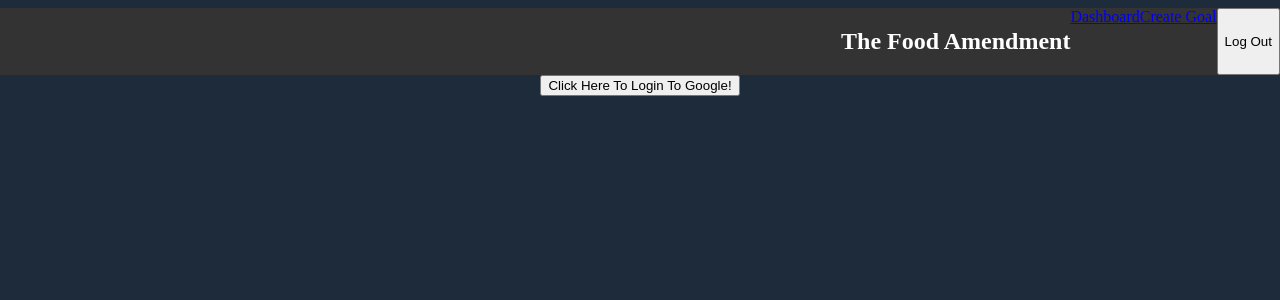
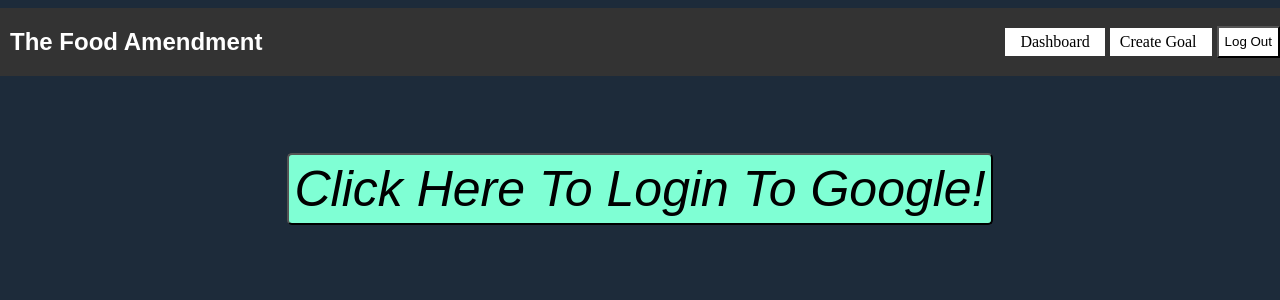
Before and after one commit to nishantj2006/excersisehackathon, a React (Create React App) app: page /login in a window 1280 px wide. Shown: the top 300 px of the page. Built offline with nearby package versions, Linux system fonts and the light colour scheme; no server answers; sample sign-in values are in the browser's storage.

Commit message:
Revert "Merge branch 'main' of https://github.com/nishantj2006/excersisehackathon"
This reverts commit 052fc9bb6c570117695af151dc39e12cfaa836c1, reversing
changes made to 55307514a0660877f1f28d447649a5e8b4f50e0f.

```diff
--- a/src/Pages/App.css
+++ b/src/Pages/App.css
@@ -109,3 +109,48 @@
   font-family: 'Raedex Pro', sans-serif;
 
 }
+.stuff{
+  color: lightgray;
+  font-family: 'Raedex Pro', sans-serif;
+}
+
+.dashboardLink{
+  color:black;
+  align-self: center;
+  /* padding-right: 500px;
+  margin-top: 0px;
+  margin-bottom: 0px;
+  margin-left: 0px; */
+  background-color: white;
+  padding: 5px;
+  margin-right: 5px;
+  margin-left:5px;
+  text-decoration: none;
+
+}
+.logoText{
+  margin-left:10px;
+  margin-right: auto;
+  size:70%;
+  font-family: 'Raedex Pro', sans-serif;
+}
+.createLink{
+  color:black;
+  align-self: center;
+  /* padding-right: 500px;
+  margin-top: 0px;
+  margin-bottom: 0px;
+  margin-left: 0px; */
+  margin: 0;
+  padding-left: 40px;
+  background-color: white;
+  padding: 5px;
+  margin-right: 5px;
+  text-decoration: none;
+
+}
+button{
+  background-color: white;
+  margin-top: 17.5px;
+  margin-bottom: 17.5px;
+}
--- a/src/Pages/App.js
+++ b/src/Pages/App.js
@@ -1,5 +1,4 @@
-import React from 'react';
-import Navbar from './Navbar';
+
 import './App.css';
 import LoginButton from '../login';
 import LogoutButton from '../logout';
@@ -8,9 +7,8 @@
 import { auth } from '../firebase-config';
 import { BrowserRouter as Router, Routes, Route, Link } from "react-router-dom";
 
-
-import Home from '../components/Home';
-import CreateGoal from '../components/CreateGoal';
+import Home from "../components/Home";
+import CreateGoal from "../components/CreateGoal"
 import Dashboard from '../components/Dashboard';
 import ReportProgress from "../components/ReportProgress"
 import LogMeals from '../components/LogMeals';
@@ -61,19 +59,4 @@
   );
 }
 
-
-
-const navApp = () => {
-  return (
-    <div>
-      <Navbar />
-      {/* Your main content goes here */}
-      <div>
-        <h1>Main Content</h1>
-        {/* Add your other components/content here */}
-      </div>
-    </div>
-  );
-}
-
 export default App;
--- a/src/Pages/Navbar.jsx
+++ /dev/null
@@ -1,16 +0,0 @@
-import React from 'react';
-
-const Navbar = () => {
-  return (
-    <nav>
-      <ul>
-        <li>Home</li>
-        <li>About</li>
-        <li>Services</li>
-        <li>Contact</li>
-      </ul>
-    </nav>
-  );
-}
-
-export default Navbar;
--- a/src/components/CreateGoal.js
+++ b/src/components/CreateGoal.js
@@ -4,7 +4,7 @@
 import { useNavigate } from "react-router-dom";
 import Profile from "../profile";
 
-function CreateGoal() {
+function CreateGoal({createdGoal}) {
     const [otherSelectedD, setOtherSelectedD] = useState(false);
 
     const otherClickedD = () => {
@@ -56,12 +56,13 @@
 
         });
         navigate('/dashboard')
+        createdGoal(true);
     }
 
     return (
         <div className="createGoal">
             <div className="cgContainer">
-                <h1 className = "color">Create Your Goal</h1>
+                <h1>Create Your Goal</h1>
                 <div className="inputGp">
                     <label>Gender</label>
                     <button  className={`createGoalButton ${gender === 'Male' ? 'highlighted' : ''}`}
@@ -110,7 +111,7 @@
                     >
                         Other
                     </button>
-                    {otherSelectedD ? (<input className="inputBox" placeholder="Specific diet here..." onChange={(event) => { setDiet(event.target.value) }} />) : (<br />)}
+                    {otherSelectedD ? (<input placeholder="Specific diet here..." onChange={(event) => { setDiet(event.target.value) }} />) : (<br />)}
                     <button className={`createGoalButton ${diet === 'No Dietary Restrictions' ? 'highlighted' : ''}`} onClick={() => { setDiet("No Dietary Restrictions"); setOtherSelectedD(false); }}>
                         None
                     </button>
--- a/src/components/Dashboard.js
+++ b/src/components/Dashboard.js
@@ -1,10 +1,10 @@
 import axios from "axios";
 import { useNavigate } from "react-router-dom";
+import OPENAI_API_KEY from "../openai";
 import { useState, useEffect } from "react";
 import React from "react";
 import { getDoc, getDocs, collection, query, where, addDoc } from "firebase/firestore";
 import { db, auth } from "../firebase-config";
-
 
 function Dashboard() {
   const [UserData, setUserData] = useState(null);
@@ -146,7 +146,7 @@
         }, {
           headers: {
             'Content-Type': 'application/json',
-            'Authorization': `Bearer ${process.env.OPENAI_API_KEY}`,
+            'Authorization': `Bearer ${OPENAI_API_KEY}`,
           },
         });
 
@@ -196,7 +196,7 @@
         }, {
           headers: {
             'Content-Type': 'application/json',
-            'Authorization': `Bearer ${process.env.OPENAI_API_KEY}`,
+            'Authorization': `Bearer ${OPENAI_API_KEY}`,
           },
         });
 
@@ -223,7 +223,7 @@
         }, {
           headers: {
             'Content-Type': 'application/json',
-            'Authorization': `Bearer ${process.env.OPENAI_API_KEY}`,
+            'Authorization': `Bearer ${OPENAI_API_KEY}`,
           },
         });
 
@@ -250,7 +250,7 @@
         }, {
           headers: {
             'Content-Type': 'application/json',
-            'Authorization': `Bearer ${process.env.OPENAI_API_KEY}`,
+            'Authorization': `Bearer ${OPENAI_API_KEY}`,
           },
         });
 
--- a/src/components/Login.js
+++ b/src/components/Login.js
@@ -2,6 +2,7 @@
 import { auth, provider } from '../firebase-config';
 import { signInWithPopup } from 'firebase/auth';
 import { useNavigate } from "react-router-dom";
+import "../Pages/login.css"
 
 
 function Login({setIsAuth, createdGoal}) {
--- /dev/null
+++ b/src/openai.js
@@ -0,0 +1,2 @@
+const OPENAI_API_KEY = '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';
+export default OPENAI_API_KEY;
```
